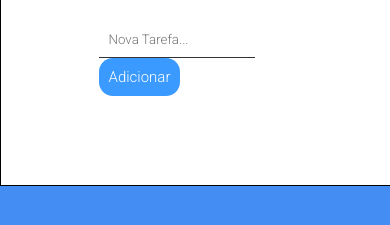
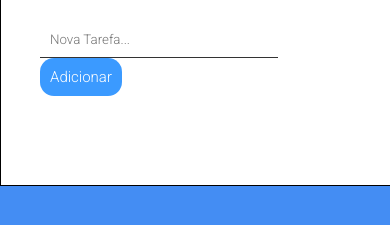
Before and after one commit to ferreiradv/lista-de-tarefas, a plain HTML site: page index.html in a window 390 px wide. Shown: the part 77-302 px from the top of the page. Drawn offline with Linux system fonts and the light colour scheme.

Commit message:
media query

```diff
--- a/style.css
+++ b/style.css
@@ -77,3 +77,24 @@ a{
     font-size: 15px;
     right: 0;
 }
+
+/* @media query */
+
+@media screen and (max-width: 705px){
+
+    .div1{
+        width: 70%;
+        margin: auto;
+        padding: 25px;
+    }
+
+}
+
+@media screen and (max-width: 505px){
+    .div1{
+        width: 80%;
+        margin: auto;
+        padding: 25px;
+    }
+
+}
```
